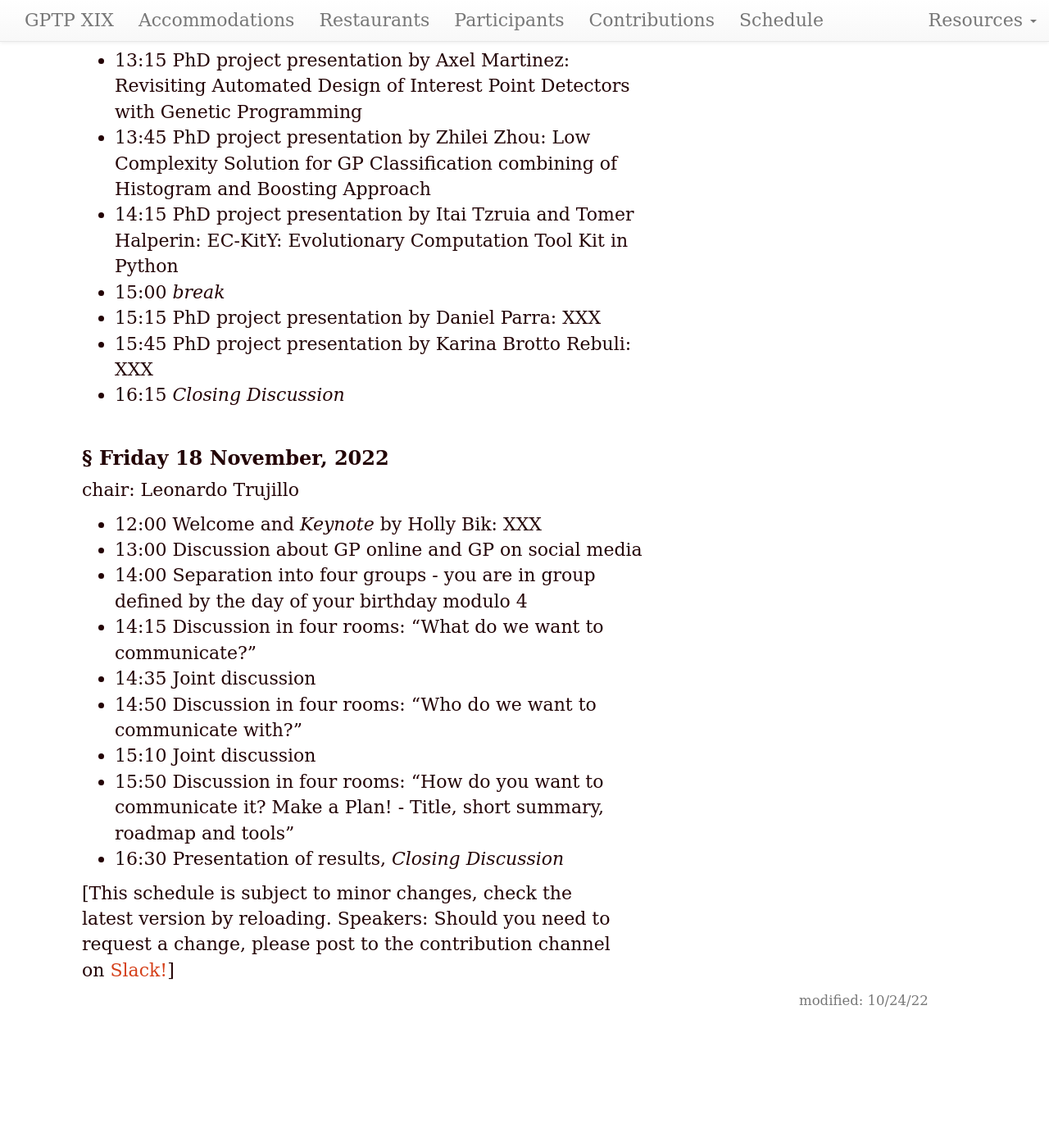
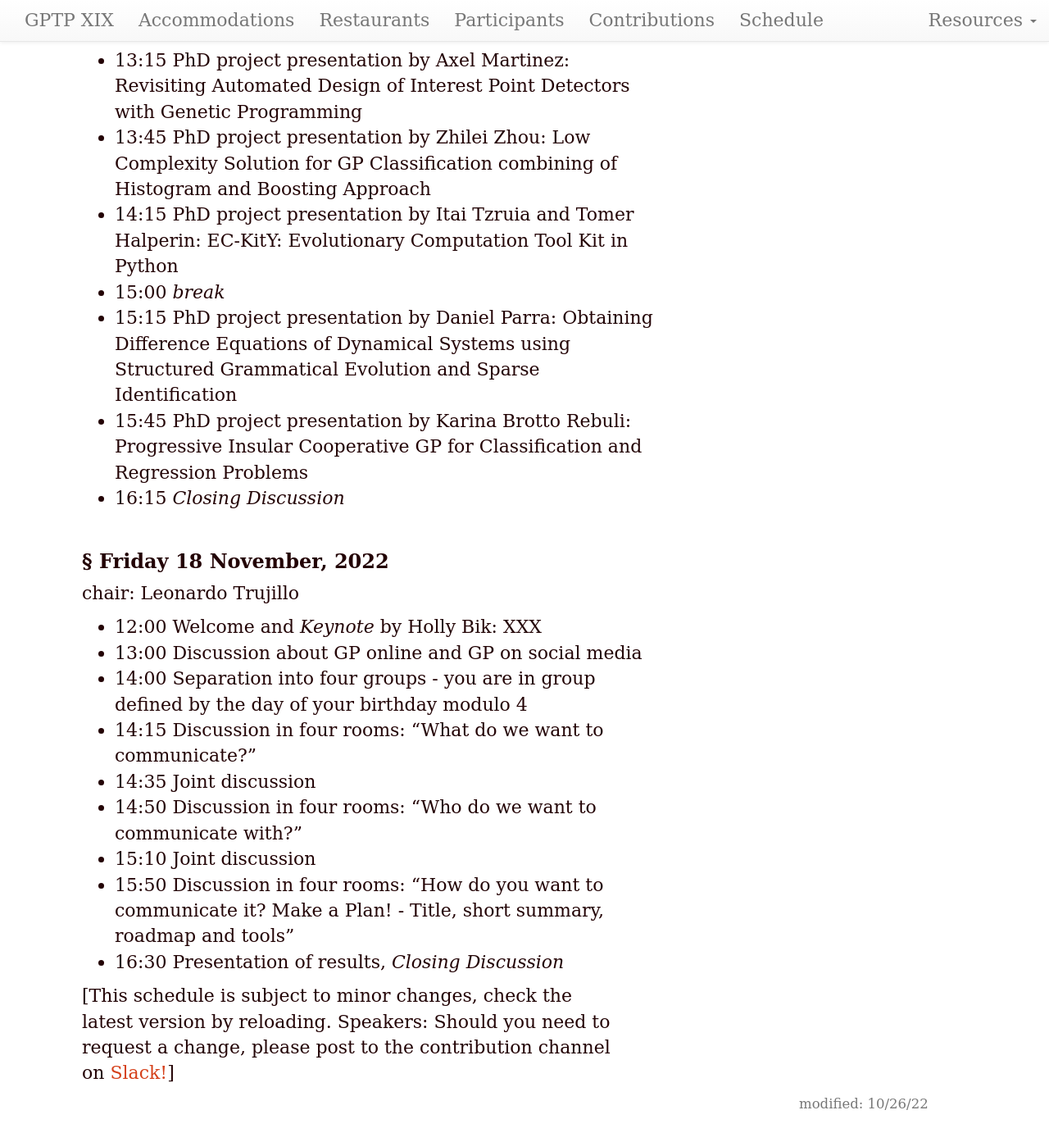
Before and after one commit to GPTP-workshop/gptp-workshop.github.io, a Jekyll site: the page built from schedule.md, in a window 1280 px wide and 1400 px high, scrolled down 500 px. Shown: the top 1393 px of the window at 82% size. Built offline with Jekyll 4.4.1, drawn with Linux system fonts in a browser that asks for light colours; our own code applies the rules of GitHub Pages for plain Markdown files; before the commit the page ends 1774 px from its top, so only the background shows below that.

Commit message:
Update schedule.md

```diff
--- a/schedule.md
+++ b/schedule.md
@@ -1,6 +1,6 @@
 ---
 layout: default
-updated: "Oct 24, 2022"
+updated: "Oct 26, 2022"
 roman: "XIX"
 dates: "Nov 17-18, 2022"
 ---
@@ -20,8 +20,8 @@ chair: Stephan Winkler
 - 13:45 PhD project presentation by Zhilei Zhou: Low Complexity Solution for GP Classification combining of Histogram and Boosting Approach
 - 14:15 PhD project presentation by Itai Tzruia and Tomer Halperin: EC-KitY: Evolutionary Computation Tool Kit in Python
 - 15:00 _break_
-- 15:15 PhD project presentation by Daniel Parra: XXX
-- 15:45 PhD project presentation by Karina Brotto Rebuli: XXX
+- 15:15 PhD project presentation by Daniel Parra: Obtaining Difference Equations of Dynamical Systems using Structured Grammatical Evolution and Sparse Identification
+- 15:45 PhD project presentation by Karina Brotto Rebuli: Progressive Insular Cooperative GP for Classification and Regression Problems
 - 16:15 _Closing Discussion_
 
 ### Friday 18 November, 2022
```
